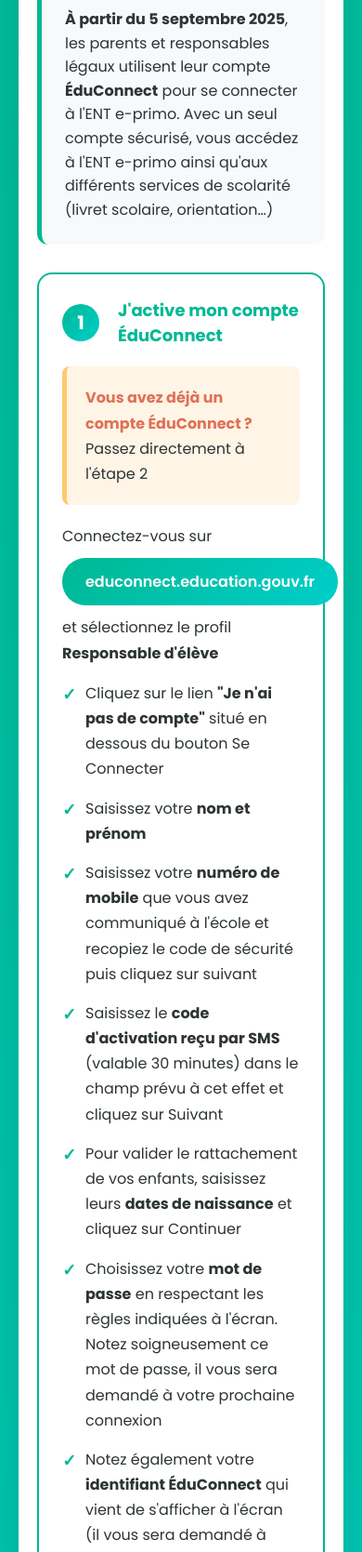
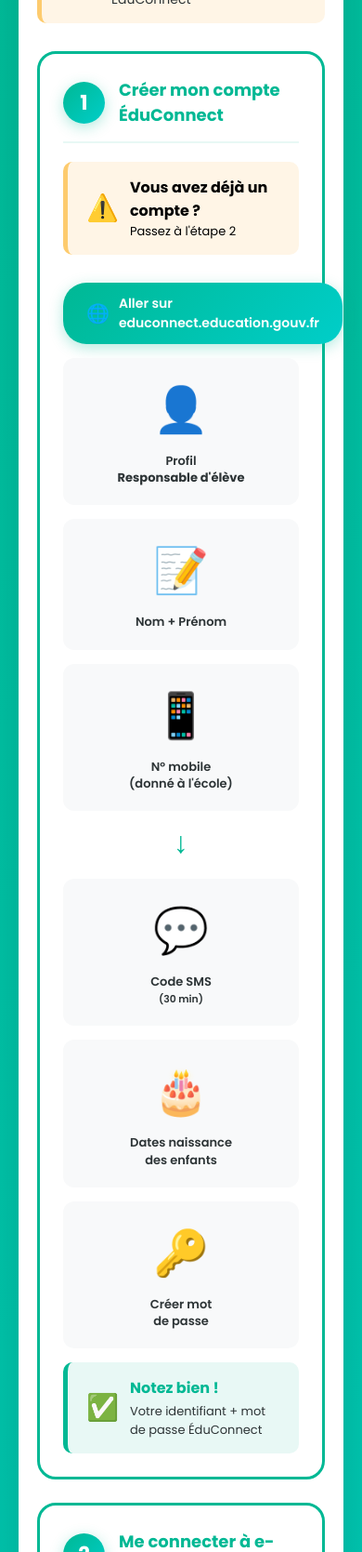
Before and after one commit to n58s29/guide_connexion_eprimo, a plain HTML site: page index.html in a window 390 px wide. Shown: the part 331-2000 px from the top of the page at 93% size. Drawn offline with Linux system fonts and the light colour scheme.

Commit message:
Update index.html

```diff
--- a/index.html
+++ b/index.html
@@ -7,164 +7,235 @@
     <style>
         @import url('https://fonts.googleapis.com/css2?family=Poppins:wght@400;600;700&display=swap');
 
+        * {
+            margin: 0;
+            padding: 0;
+            box-sizing: border-box;
+        }
+
         body {
             font-family: 'Poppins', sans-serif;
-            margin: 0;
-            padding: 20px;
             background: linear-gradient(135deg, #00b894 0%, #00cec9 100%);
             min-height: 100vh;
+            padding: 20px;
         }
 
         .container {
-            max-width: 800px;
+            max-width: 900px;
             margin: 0 auto;
             background: white;
             border-radius: 24px;
-            padding: 40px;
+            padding: 30px;
             box-shadow: 0 10px 40px rgba(0,0,0,0.1);
         }
 
         .header {
             background: linear-gradient(135deg, #00b894 0%, #00cec9 100%);
             color: white;
-            padding: 30px;
+            padding: 25px;
             border-radius: 16px;
             margin-bottom: 30px;
             text-align: center;
         }
 
         h1 {
-            margin: 0;
-            font-size: 28px;
+            font-size: 26px;
             font-weight: 700;
             text-transform: uppercase;
             letter-spacing: 1px;
+            margin-bottom: 8px;
         }
 
         .subtitle {
-            margin: 10px 0 0 0;
-            font-size: 16px;
+            font-size: 14px;
             opacity: 0.95;
-            font-weight: 400;
         }
 
-        .intro {
-            background: #f8f9fa;
-            padding: 25px;
-            border-radius: 12px;
+        .date-banner {
+            background: #fff5e6;
+            border-left: 5px solid #fdcb6e;
+            padding: 15px 20px;
+            border-radius: 10px;
             margin-bottom: 30px;
-            border-left: 5px solid #00b894;
+            display: flex;
+            align-items: center;
+            gap: 15px;
         }
 
-        .intro p {
-            margin: 0;
-            color: #2d3436;
-            line-height: 1.6;
+        .date-banner .icon {
+            font-size: 32px;
+        }
+
+        .date-banner strong {
+            color: #e17055;
+            font-size: 18px;
+        }
+
+        .steps-container {
+            display: flex;
+            flex-direction: column;
+            gap: 25px;
         }
 
         .step {
-            margin-bottom: 35px;
-            background: #ffffff;
-            border: 2px solid #00b894;
-            border-radius: 16px;
+            background: white;
+            border: 3px solid #00b894;
+            border-radius: 20px;
             padding: 25px;
+            position: relative;
             transition: transform 0.2s, box-shadow 0.2s;
         }
 
         .step:hover {
-            transform: translateY(-2px);
-            box-shadow: 0 5px 20px rgba(0,184,148,0.15);
+            transform: translateY(-3px);
+            box-shadow: 0 8px 25px rgba(0,184,148,0.2);
         }
 
         .step-header {
             display: flex;
             align-items: center;
+            gap: 15px;
             margin-bottom: 20px;
+            padding-bottom: 15px;
+            border-bottom: 2px solid #e8f8f5;
         }
 
         .step-number {
             background: linear-gradient(135deg, #00b894 0%, #00cec9 100%);
             color: white;
-            width: 50px;
-            height: 50px;
+            width: 55px;
+            height: 55px;
             border-radius: 50%;
             display: flex;
             align-items: center;
             justify-content: center;
-            font-size: 24px;
+            font-size: 28px;
             font-weight: 700;
-            margin-right: 20px;
             flex-shrink: 0;
+            box-shadow: 0 4px 15px rgba(0,184,148,0.3);
         }
 
         .step-title {
             color: #00b894;
             font-size: 22px;
             font-weight: 700;
-            margin: 0;
         }
 
-        .step-content {
-            color: #2d3436;
-            line-height: 1.7;
+        .visual-steps {
+            display: grid;
+            grid-template-columns: repeat(auto-fit, minmax(200px, 1fr));
+            gap: 15px;
+            margin-top: 15px;
         }
 
-        .sub-step {
-            margin: 15px 0;
-            padding-left: 25px;
-            position: relative;
+        .visual-step {
+            background: #f8f9fa;
+            padding: 20px;
+            border-radius: 12px;
+            text-align: center;
+            transition: all 0.2s;
         }
 
-        .sub-step:before {
-            content: "✓";
-            position: absolute;
-            left: 0;
-            color: #00b894;
-            font-weight: 700;
-            font-size: 18px;
+        .visual-step:hover {
+            background: #e8f8f5;
+            transform: scale(1.02);
         }
 
-        .important-box {
-            background: #fff5e6;
-            border-left: 5px solid #fdcb6e;
-            padding: 20px;
-            border-radius: 8px;
-            margin: 20px 0;
+        .visual-step .emoji {
+            font-size: 48px;
+            margin-bottom: 10px;
+            display: block;
         }
 
-        .important-box strong {
-            color: #e17055;
+        .visual-step .label {
+            font-size: 13px;
+            color: #2d3436;
+            font-weight: 600;
+            line-height: 1.4;
+        }
+
+        .arrow {
+            text-align: center;
+            font-size: 32px;
+            color: #00b894;
+            margin: 10px 0;
         }
 
         .info-box {
             background: #e8f8f5;
             border-left: 5px solid #00b894;
-            padding: 20px;
-            border-radius: 8px;
-            margin: 20px 0;
+            padding: 15px 20px;
+            border-radius: 10px;
+            margin-top: 15px;
+            display: flex;
+            align-items: center;
+            gap: 12px;
+        }
+
+        .info-box .emoji {
+            font-size: 28px;
+        }
+
+        .info-box-content {
+            flex: 1;
+        }
+
+        .info-box strong {
+            color: #00b894;
+            display: block;
+            margin-bottom: 3px;
+        }
+
+        .info-box p {
+            font-size: 13px;
+            color: #2d3436;
+            margin: 0;
+        }
+
+        .warning-box {
+            background: #fff5e6;
+            border-left: 5px solid #fdcb6e;
+            padding: 15px 20px;
+            border-radius: 10px;
+            margin: 15px 0;
+            display: flex;
+            align-items: center;
+            gap: 12px;
+        }
+
+        .warning-box .emoji {
+            font-size: 28px;
         }
 
         .link-button {
-            display: inline-block;
+            display: inline-flex;
+            align-items: center;
+            gap: 10px;
             background: linear-gradient(135deg, #00b894 0%, #00cec9 100%);
             color: white;
             padding: 12px 25px;
             border-radius: 25px;
             text-decoration: none;
             font-weight: 600;
-            margin: 10px 0;
-            transition: transform 0.2s, box-shadow 0.2s;
+            font-size: 14px;
+            margin-top: 15px;
+            transition: all 0.2s;
+            box-shadow: 0 4px 15px rgba(0,184,148,0.3);
         }
 
         .link-button:hover {
             transform: translateY(-2px);
-            box-shadow: 0 5px 15px rgba(0,184,148,0.3);
+            box-shadow: 0 6px 20px rgba(0,184,148,0.4);
+        }
+
+        .link-button .emoji {
+            font-size: 20px;
         }
 
         .footer {
             background: #f8f9fa;
             padding: 25px;
-            border-radius: 12px;
+            border-radius: 16px;
             text-align: center;
             margin-top: 30px;
         }
@@ -177,10 +248,10 @@
             display: inline-flex;
             align-items: center;
             gap: 10px;
+            margin-top: 10px;
         }
 
-        .footer-email:before {
-            content: "✉";
+        .footer-email .emoji {
             font-size: 24px;
         }
 
@@ -190,13 +261,17 @@
             }
 
             h1 {
-                font-size: 22px;
+                font-size: 20px;
+            }
+
+            .visual-steps {
+                grid-template-columns: 1fr;
             }
 
             .step-number {
-                width: 40px;
-                height: 40px;
-                font-size: 20px;
+                width: 45px;
+                height: 45px;
+                font-size: 22px;
             }
 
             .step-title {
@@ -208,96 +283,176 @@
 <body>
     <div class="container">
         <div class="header">
-            <h1>Guide de Connexion e-primo</h1>
-            <p class="subtitle">Se connecter avec ÉduConnect • École Maternelle des Agenêts • 2025-2026</p>
+            <h1>🔐 Connexion e-primo</h1>
+            <p class="subtitle">École Maternelle des Agenêts • 2025-2026</p>
         </div>
 
-        <div class="intro">
-            <p><strong>À partir du 5 septembre 2025</strong>, les parents et responsables légaux utilisent leur compte <strong>ÉduConnect</strong> pour se connecter à l'ENT e-primo. Avec un seul compte sécurisé, vous accédez à l'ENT e-primo ainsi qu'aux différents services de scolarité (livret scolaire, orientation…)</p>
+        <div class="date-banner">
+            <span class="icon">📅</span>
+            <div>
+                <strong>À partir du 5 septembre 2025</strong>
+                <p style="margin: 0; font-size: 14px; color: #2d3436;">Connexion uniquement avec ÉduConnect</p>
+            </div>
         </div>
 
+        <div class="steps-container">
+            <!-- ÉTAPE 1 -->
             <div class="step">
                 <div class="step-header">
                     <div class="step-number">1</div>
-                <h2 class="step-title">J'active mon compte ÉduConnect</h2>
-            </div>
-            <div class="step-content">
-                <div class="important-box">
-                    <strong>Vous avez déjà un compte ÉduConnect ?</strong> Passez directement à l'étape 2
+                    <div class="step-title">Créer mon compte ÉduConnect</div>
                 </div>
 
-                <p>Connectez-vous sur <a href="https://educonnect.education.gouv.fr/" class="link-button" target="_blank">educonnect.education.gouv.fr</a> et sélectionnez le profil <strong>Responsable d'élève</strong></p>
-
-                <div class="sub-step">Cliquez sur le lien <strong>"Je n'ai pas de compte"</strong> situé en dessous du bouton Se Connecter</div>
-
-                <div class="sub-step">Saisissez votre <strong>nom et prénom</strong></div>
-
-                <div class="sub-step">Saisissez votre <strong>numéro de mobile</strong> que vous avez communiqué à l'école et recopiez le code de sécurité puis cliquez sur suivant</div>
-
-                <div class="sub-step">Saisissez le <strong>code d'activation reçu par SMS</strong> (valable 30 minutes) dans le champ prévu à cet effet et cliquez sur Suivant</div>
-
-                <div class="sub-step">Pour valider le rattachement de vos enfants, saisissez leurs <strong>dates de naissance</strong> et cliquez sur Continuer</div>
-
-                <div class="sub-step">Choisissez votre <strong>mot de passe</strong> en respectant les règles indiquées à l'écran. Notez soigneusement ce mot de passe, il vous sera demandé à votre prochaine connexion</div>
-
-                <div class="sub-step">Notez également votre <strong>identifiant ÉduConnect</strong> qui vient de s'afficher à l'écran (il vous sera demandé à votre prochaine connexion)</div>
-
-                <div class="info-box">
-                    <strong>✓ Votre compte ÉduConnect est activé !</strong><br>
-                    Vous pouvez maintenant accéder à l'ENT e-primo ainsi qu'aux téléservices de l'Éducation nationale.
-                </div>
-
-                <p style="margin-top: 20px;">Besoin d'aide ? Consultez l'aide en ligne : <a href="https://educonnect.education.gouv.fr/educt-aide/aide/" target="_blank">educonnect.education.gouv.fr/educt-aide/aide/</a></p>
+                <div class="warning-box">
+                    <span class="emoji">⚠️</span>
+                    <div>
+                        <strong>Vous avez déjà un compte ?</strong>
+                        <p style="margin: 0; font-size: 13px;">Passez à l'étape 2</p>
                     </div>
                 </div>
 
-        <div class="step">
-            <div class="step-header">
-                <div class="step-number">2</div>
-                <h2 class="step-title">Je me connecte sur l'ENT e-primo</h2>
+                <a href="https://educonnect.education.gouv.fr/" target="_blank" class="link-button">
+                    <span class="emoji">🌐</span>
+                    Aller sur educonnect.education.gouv.fr
+                </a>
+
+                <div class="visual-steps">
+                    <div class="visual-step">
+                        <span class="emoji">👤</span>
+                        <div class="label">Profil<br><strong>Responsable d'élève</strong></div>
                     </div>
-            <div class="step-content">
-                <div class="sub-step">Ouvrez <strong>www.e-primo.fr</strong> ou le site de l'école dans votre navigateur</div>
+                    <div class="visual-step">
+                        <span class="emoji">📝</span>
+                        <div class="label">Nom + Prénom</div>
+                    </div>
+                    <div class="visual-step">
+                        <span class="emoji">📱</span>
+                        <div class="label">N° mobile<br>(donné à l'école)</div>
+                    </div>
+                </div>
 
-                <div class="sub-step">Cliquez sur le bouton <strong>"Connexion"</strong> dans le menu</div>
+                <div class="arrow">↓</div>
 
-                <div class="sub-step">Sélectionnez le profil <strong>Parent</strong></div>
-
-                <div class="sub-step">Renseignez votre <strong>identifiant et mot de passe ÉduConnect</strong></div>
-
-                <div class="sub-step">Cliquez sur <strong>Se connecter</strong></div>
+                <div class="visual-steps">
+                    <div class="visual-step">
+                        <span class="emoji">💬</span>
+                        <div class="label">Code SMS<br><small>(30 min)</small></div>
+                    </div>
+                    <div class="visual-step">
+                        <span class="emoji">🎂</span>
+                        <div class="label">Dates naissance<br>des enfants</div>
+                    </div>
+                    <div class="visual-step">
+                        <span class="emoji">🔑</span>
+                        <div class="label">Créer mot<br>de passe</div>
+                    </div>
+                </div>
 
                 <div class="info-box">
-                    <strong>✓ Vous êtes identifié !</strong><br>
-                    Vous accédez maintenant à toutes les fonctionnalités de l'ENT e-primo.
+                    <span class="emoji">✅</span>
+                    <div class="info-box-content">
+                        <strong>Notez bien !</strong>
+                        <p>Votre identifiant + mot de passe ÉduConnect</p>
                     </div>
                 </div>
             </div>
 
+            <!-- ÉTAPE 2 -->
+            <div class="step">
+                <div class="step-header">
+                    <div class="step-number">2</div>
+                    <div class="step-title">Me connecter à e-primo</div>
+                </div>
+
+                <div class="visual-steps">
+                    <div class="visual-step">
+                        <span class="emoji">🌐</span>
+                        <div class="label">Ouvrir<br><strong>www.e-primo.fr</strong></div>
+                    </div>
+                    <div class="visual-step">
+                        <span class="emoji">🖱️</span>
+                        <div class="label">Cliquer<br><strong>Connexion</strong></div>
+                    </div>
+                    <div class="visual-step">
+                        <span class="emoji">👨‍👩‍👧</span>
+                        <div class="label">Choisir<br><strong>Parent</strong></div>
+                    </div>
+                </div>
+
+                <div class="arrow">↓</div>
+
+                <div class="visual-steps">
+                    <div class="visual-step">
+                        <span class="emoji">🆔</span>
+                        <div class="label">Identifiant<br>ÉduConnect</div>
+                    </div>
+                    <div class="visual-step">
+                        <span class="emoji">🔐</span>
+                        <div class="label">Mot de passe<br>ÉduConnect</div>
+                    </div>
+                    <div class="visual-step">
+                        <span class="emoji">✅</span>
+                        <div class="label">Se connecter</div>
+                    </div>
+                </div>
+
+                <div class="info-box">
+                    <span class="emoji">🎉</span>
+                    <div class="info-box-content">
+                        <strong>Vous êtes connecté !</strong>
+                        <p>Accédez à toutes les fonctionnalités de l'ENT</p>
+                    </div>
+                </div>
+            </div>
+
+            <!-- ÉTAPE 3 -->
             <div class="step">
                 <div class="step-header">
                     <div class="step-number">3</div>
-                <h2 class="step-title">J'installe l'application mobile One Pocket</h2>
+                    <div class="step-title">Installer l'appli mobile</div>
                 </div>
-            <div class="step-content">
-                <p>Pour accéder automatiquement à l'ENT et recevoir plus facilement les informations de l'école :</p>
 
-                <div class="sub-step">Installez l'application <strong>"One Pocket"</strong> depuis l'App Store ou Google Play</div>
+                <div style="text-align: center; margin: 20px 0;">
+                    <div style="font-size: 64px; margin-bottom: 10px;">📱</div>
+                    <div style="font-size: 24px; font-weight: 700; color: #00b894; margin-bottom: 15px;">One Pocket</div>
+                </div>
 
-                <div class="sub-step">Sélectionnez l'espace numérique <strong>e-primo</strong></div>
-
-                <div class="sub-step">Indiquez votre <strong>identifiant et mot de passe ÉduConnect</strong></div>
+                <div class="visual-steps">
+                    <div class="visual-step">
+                        <span class="emoji">📲</span>
+                        <div class="label">Télécharger<br><strong>App Store / Play Store</strong></div>
+                    </div>
+                    <div class="visual-step">
+                        <span class="emoji">🎯</span>
+                        <div class="label">Sélectionner<br><strong>e-primo</strong></div>
+                    </div>
+                    <div class="visual-step">
+                        <span class="emoji">🔑</span>
+                        <div class="label">Identifiant +<br>mot de passe<br><strong>ÉduConnect</strong></div>
+                    </div>
+                </div>
 
                 <div class="info-box">
-                    <strong>✓ Vous êtes désormais connecté !</strong><br>
-                    Recevez les notifications de l'école directement sur votre téléphone.
+                    <span class="emoji">🔔</span>
+                    <div class="info-box-content">
+                        <strong>Notifications activées !</strong>
+                        <p>Recevez les infos de l'école sur votre téléphone</p>
+                    </div>
                 </div>
             </div>
         </div>
 
         <div class="footer">
-            <p style="color: #636e72; margin-bottom: 15px;">Besoin d'aide ? N'hésitez pas à nous contacter</p>
-            <a href="mailto:representantsagenets@gmail.com" class="footer-email">representantsagenets@gmail.com</a>
+            <p style="color: #636e72; margin-bottom: 15px; font-size: 14px;">Besoin d'aide ?</p>
+            <a href="mailto:representantsagenets@gmail.com" class="footer-email">
+                <span class="emoji">✉️</span>
+                representantsagenets@gmail.com
+            </a>
+            <div style="margin-top: 15px;">
+                <a href="https://educonnect.education.gouv.fr/educt-aide/aide/" target="_blank" style="color: #00b894; text-decoration: none; font-size: 13px;">
+                    📖 Aide en ligne ÉduConnect
+                </a>
+            </div>
         </div>
     </div>
 </body>
```
Lines whose indentation alone changed are shown as unchanged.
